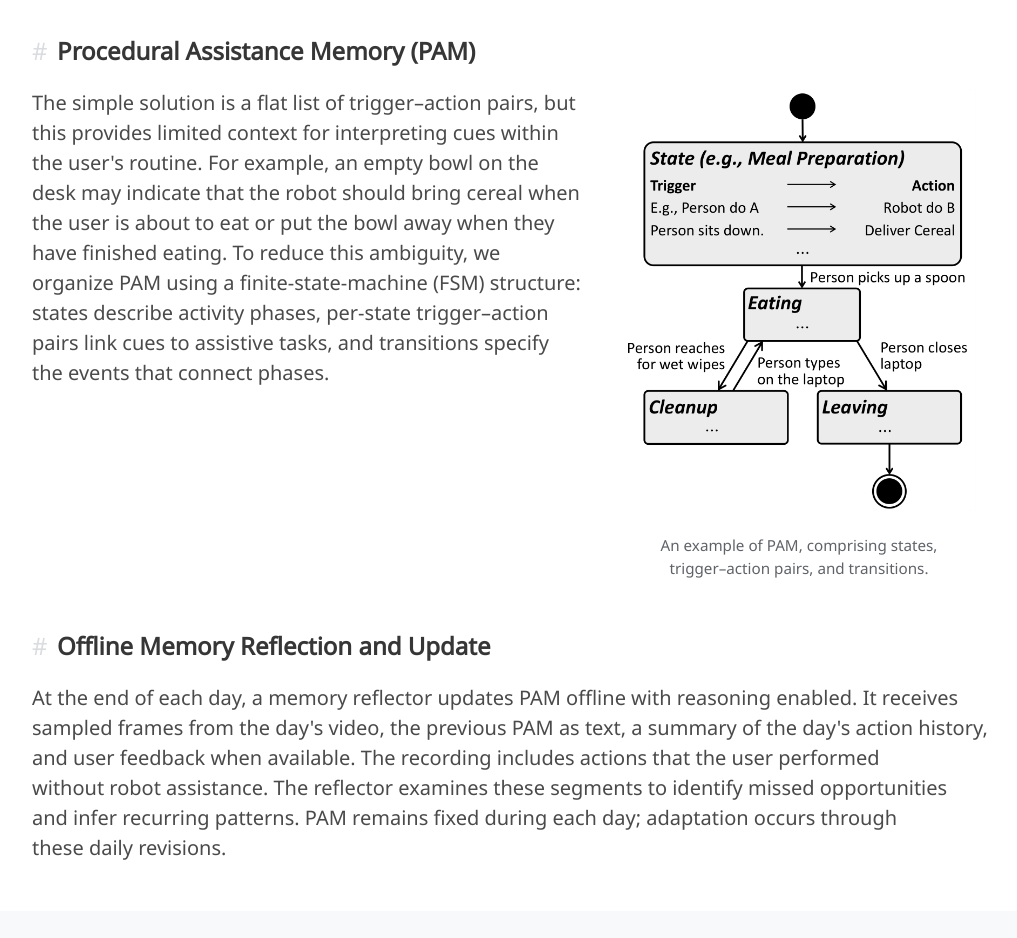
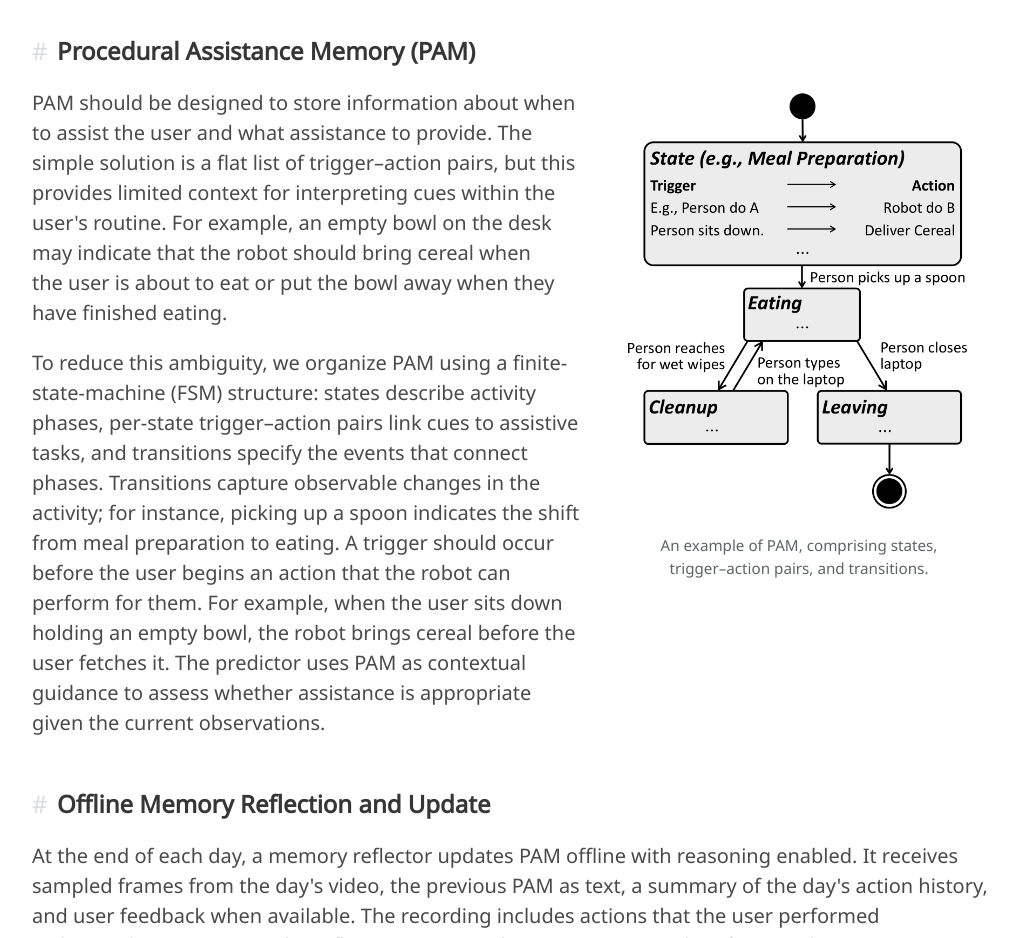
Before and after one commit to DAVIAN-Robotics/PAM, a plain HTML site: page docs/index.html in a window 1280 px wide. Shown: the part 3319-4257 px from the top of the page, without its empty margins (128-1145 px from the left). Drawn offline with nearby package versions, Linux system fonts and the light colour scheme; some icons are missing; a web font is replaced by a local one.

Commit message:
PAM subsection: fuller Sec. 3.2 text so it runs the height of Fig. 3
Co-Authored-By: Claude Opus 5.5 <noreply@anthropic.com>

```diff
--- a/docs/index.html
+++ b/docs/index.html
@@ -157,13 +157,23 @@
         <div class="column is-7">
           <div class="content is-medium">
             <p>
-              The simple solution is a flat list of trigger&ndash;action pairs, but this provides
-              limited context for interpreting cues within the user's routine. For example, an
-              empty bowl on the desk may indicate that the robot should bring cereal when the user
-              is about to eat or put the bowl away when they have finished eating. To reduce this
-              ambiguity, we organize PAM using a finite-state-machine (FSM) structure: states
-              describe activity phases, per-state trigger&ndash;action pairs link cues to assistive
-              tasks, and transitions specify the events that connect phases.
+              PAM should be designed to store information about when to assist the user and what
+              assistance to provide. The simple solution is a flat list of trigger&ndash;action
+              pairs, but this provides limited context for interpreting cues within the user's
+              routine. For example, an empty bowl on the desk may indicate that the robot should
+              bring cereal when the user is about to eat or put the bowl away when they have
+              finished eating.
+            </p>
+            <p>
+              To reduce this ambiguity, we organize PAM using a finite-state-machine (FSM)
+              structure: states describe activity phases, per-state trigger&ndash;action pairs link
+              cues to assistive tasks, and transitions specify the events that connect phases.
+              Transitions capture observable changes in the activity; for instance, picking up a
+              spoon indicates the shift from meal preparation to eating. A trigger should occur
+              before the user begins an action that the robot can perform for them. For example,
+              when the user sits down holding an empty bowl, the robot brings cereal before the
+              user fetches it. The predictor uses PAM as contextual guidance to assess whether
+              assistance is appropriate given the current observations.
             </p>
           </div>
         </div>
```
